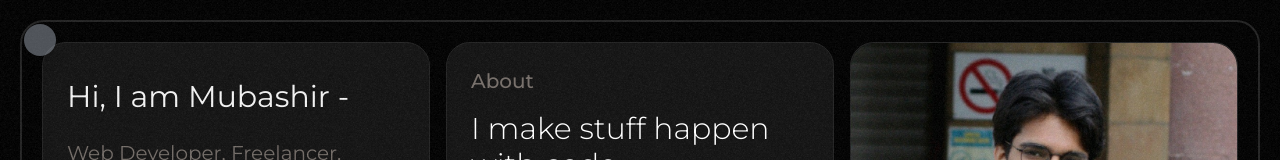
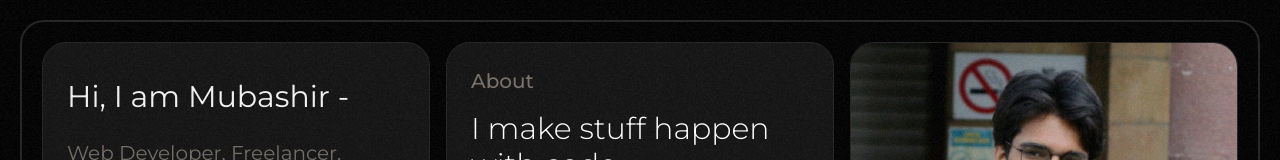
Before and after one commit to MubashirTanwar/.com, a Next.js app: page / in a window 1280 px wide. Shown: the top 160 px of the page. Built offline with nearby package versions, Linux system fonts and the light colour scheme.

Commit message:
Update layout.tsx

```diff
--- a/src/app/layout.tsx
+++ b/src/app/layout.tsx
@@ -20,11 +20,11 @@ export default function RootLayout({
         <div className=" absolute pointer-events-none">
         <div className="background-image"></div>
         </div>
-         <div
+{/*          <div
           id="mouse"
           className="hidden md:block z-[999] fixed h-8 w-8 bg-gray-400/50 rounded-full shadow-lg transition-transform duration-150 ease-linear transform -translate-x-1/2 -translate-y-1/2"
           style={{ top: "40px", left: "40px" }}
-        ></div>
+        ></div> */}
         {children}</body>
     </html>
   );
```
